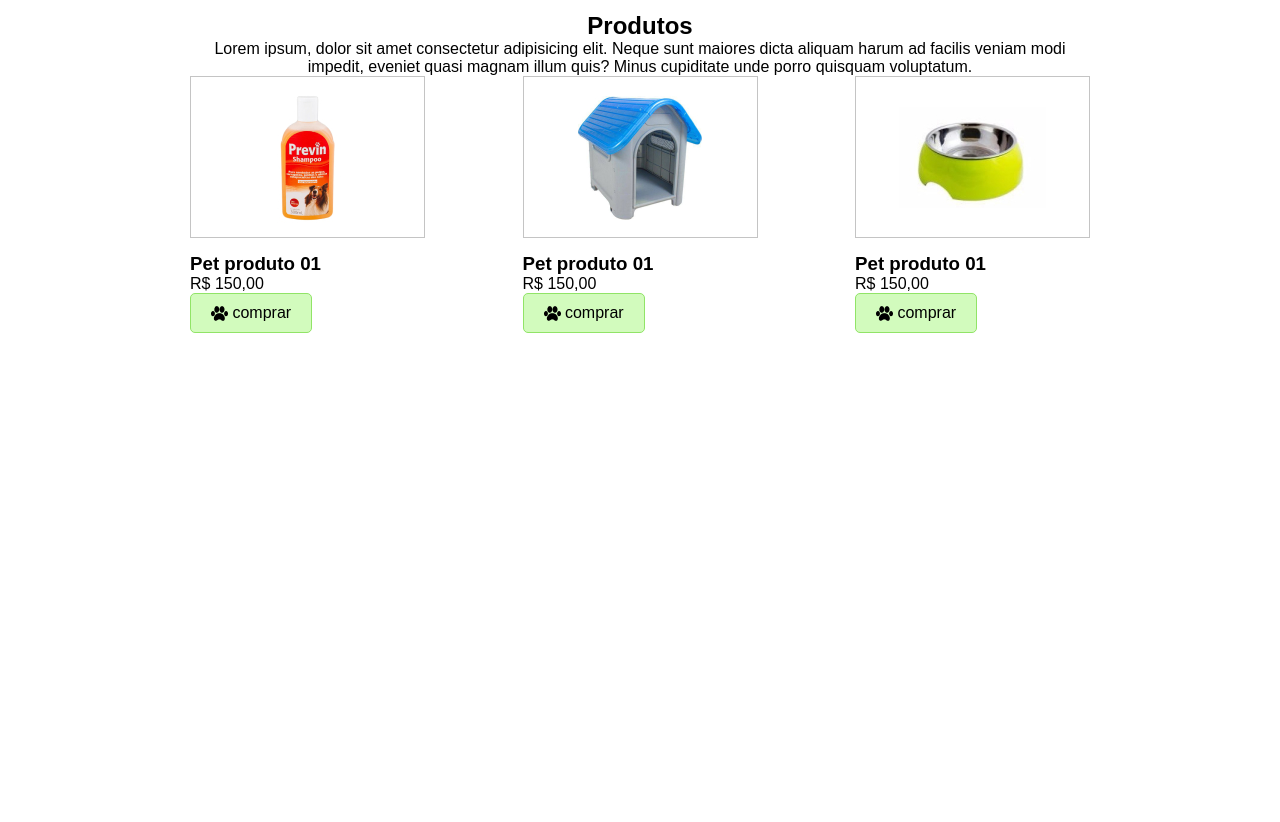
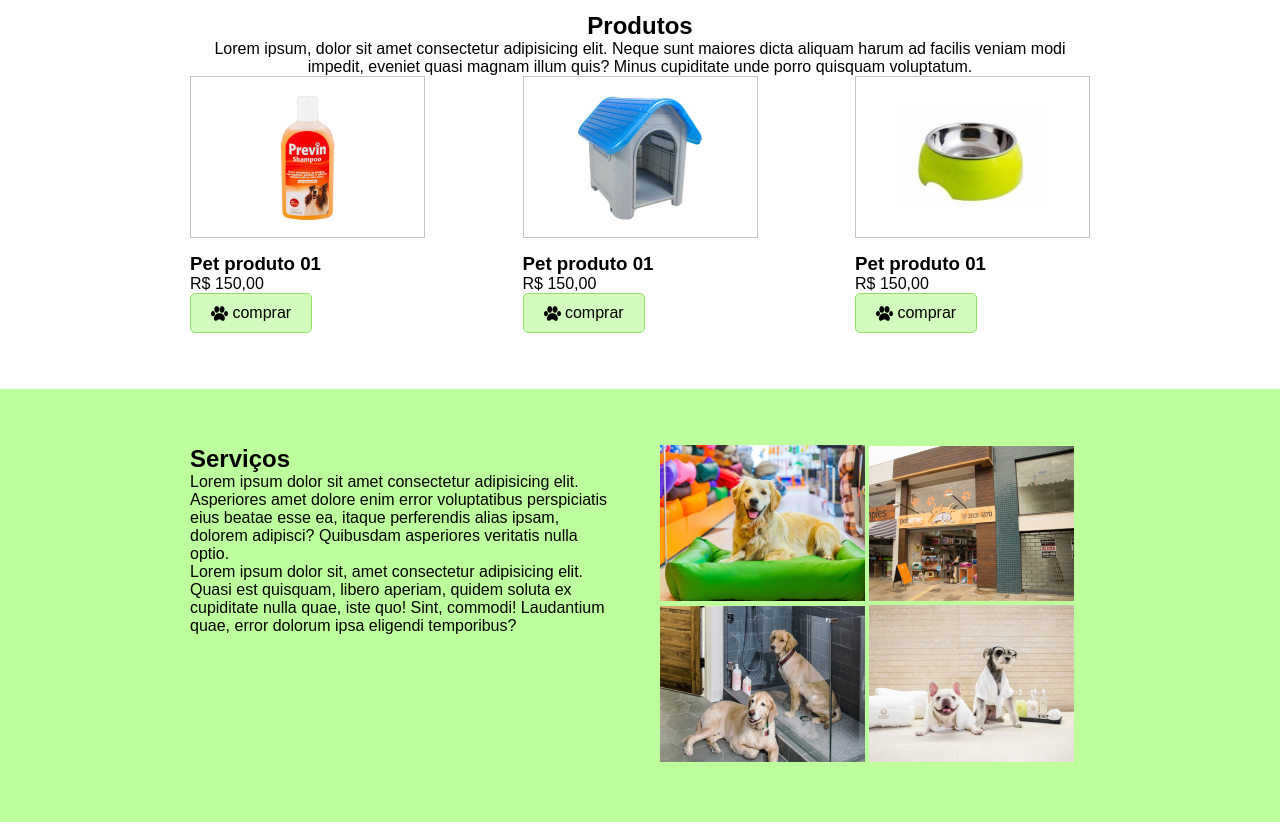
Before and after one commit to Ezsant/projetoPetShop, a plain HTML site: page html/index.html in a window 1280 px wide. Shown: the part 584-1406 px from the top of the page. Before the commit the page ends 973 px from the top, so only its background shows below. Drawn offline with Linux system fonts and the light colour scheme.

Commit message:
3ª parte do projeto

```diff
--- a/html/index.html
+++ b/html/index.html
@@ -78,6 +78,24 @@
 
             </section>
         </section>
+        <section id="servicos" class="fundo_verde">
+            <div class="container flex-container">
+                <div class="col">
+                    <h2>Serviços</h2>
+                    <p>Lorem ipsum dolor sit amet consectetur adipisicing elit. Asperiores amet dolore enim error voluptatibus perspiciatis eius beatae esse ea, itaque perferendis alias ipsam, dolorem adipisci? Quibusdam asperiores veritatis nulla optio.
+
+                    </p>
+                    <p>Lorem ipsum dolor sit, amet consectetur adipisicing elit. Quasi est quisquam, libero aperiam, quidem soluta ex cupiditate nulla quae, iste quo! Sint, commodi! Laudantium quae, error dolorum ipsa eligendi temporibus?</p>
+                </div>
+                <div class="col">
+                    <img src="../img/img-galeria-1.jpg" alt="">
+                    <img src="../img/img-galeria-2.jpg" alt="">
+                    <img src="../img/img-galeria-3.jpg" alt="">
+                    <img src="../img/img-galeria-4.jpg" alt="">
+                </div>
+
+            </div>
+        </section>
 
     </body>
 </html>
```
